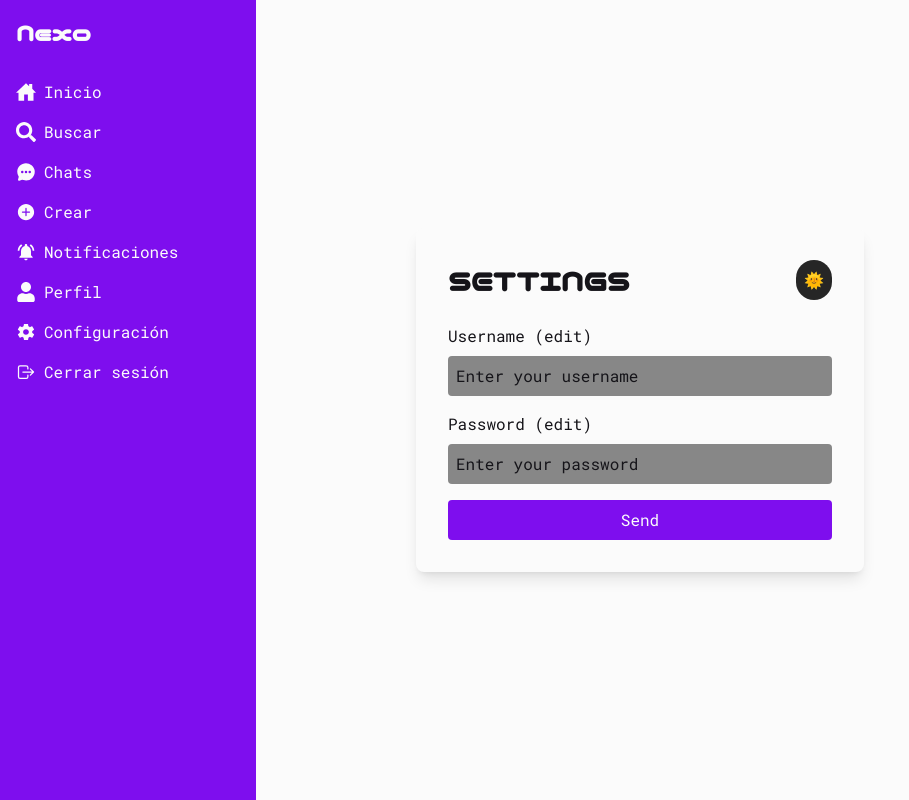
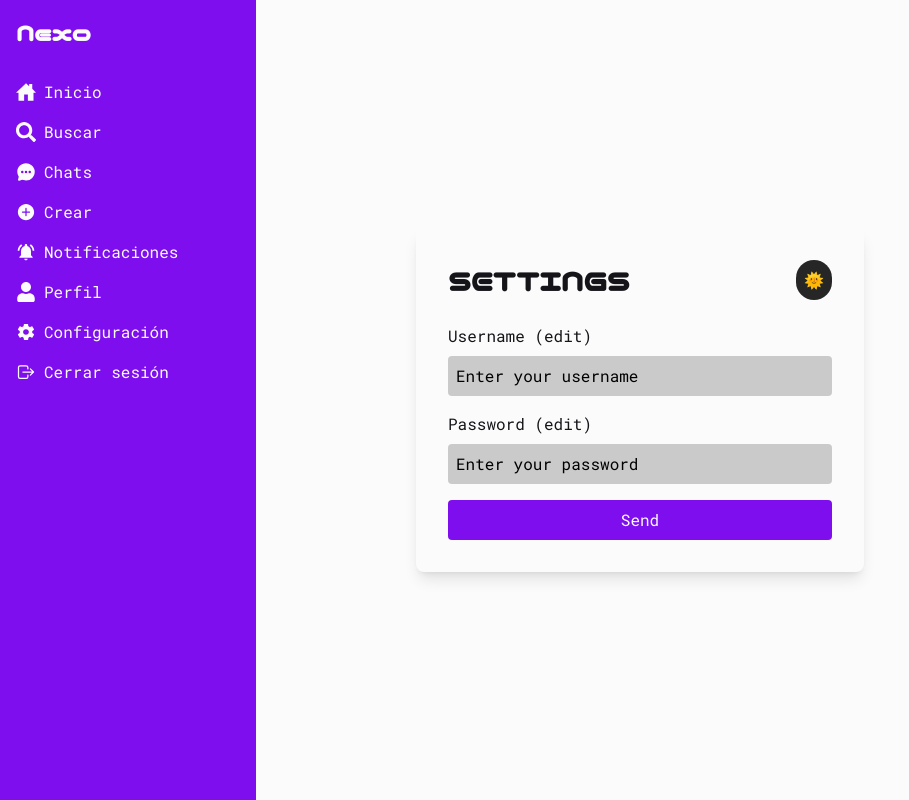
Before and after one commit to FullStack-Elite-Bootcamp-IV/social-media-front, a Next.js app: page /settings in a window 1280 px wide. Shown: the whole page, without its empty margins (0-909 px from the left). Built offline with nearby package versions, Linux system fonts and the light colour scheme.

Commit message:
arreglo estilos

```diff
--- a/src/app/settings/page.tsx
+++ b/src/app/settings/page.tsx
@@ -49,7 +49,7 @@ export default function SettingsForm() {
                 Username (edit)
               </label>
               <input
-                className={`${darkMode ? "bg-dustyGray text-blancoHueso placeholder:text-darkVoid" : "bg-blancoHueso text-darkVoid border-2"} w-full p-2 rounded`}
+                className={`${darkMode ? "placeholder:text-black text-black  bg-lightGray" : " text-darkVoid border-2 placeholder-black bg-dustyGray"} w-full p-2 rounded`}
                 type="text"
                 id="username"
                 placeholder="Enter your username"
@@ -66,7 +66,7 @@ export default function SettingsForm() {
                 Password (edit)
               </label>
               <input
-                className={`${darkMode ? "bg-dustyGray text-blancoHueso placeholder:text-darkVoid" : "bg-blancoHueso text-darkVoid border-2"} w-full p-2 rounded `}
+                className={`${darkMode ? " text-black  bg-lightGray placeholder:text-black" : "placeholder-black text-darkVoid border-2 bg-dustyGray "} w-full p-2 rounded `}
                 type="password"
                 id="password"
                 placeholder="Enter your password"
```
